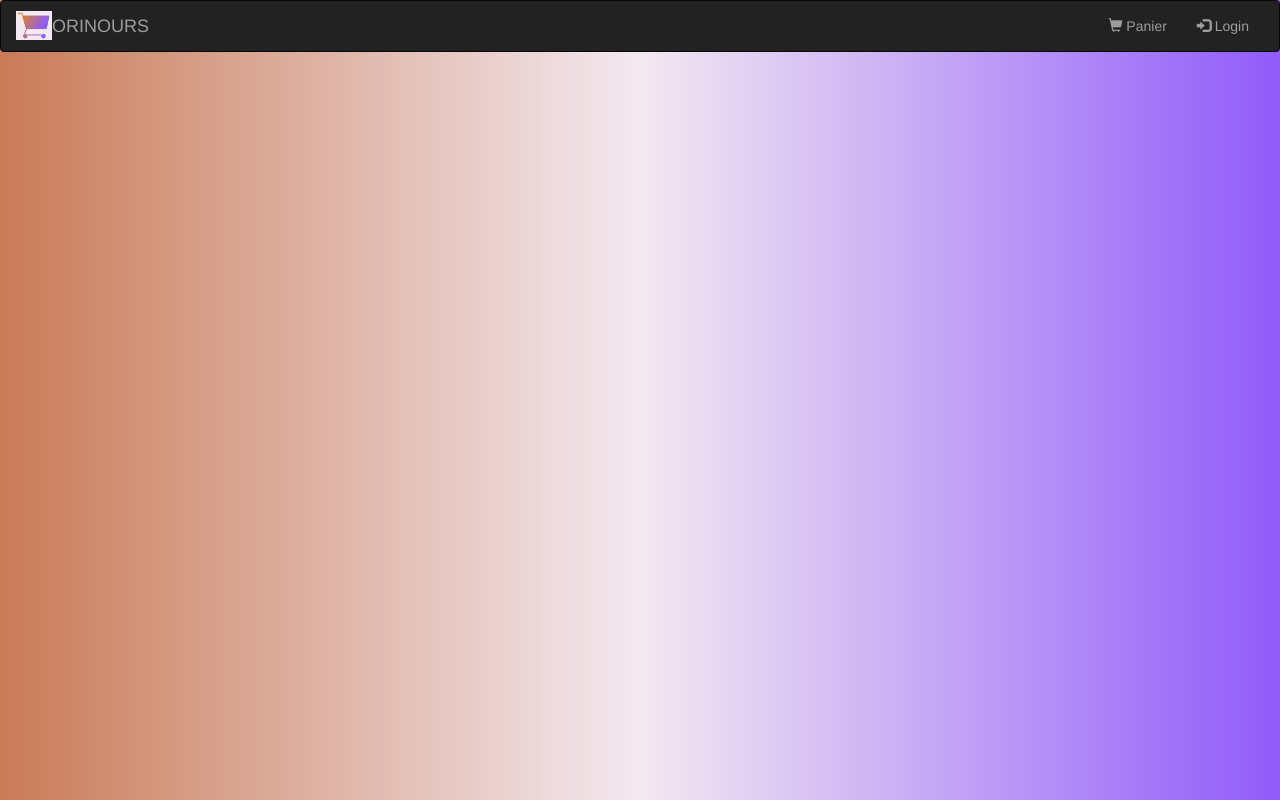
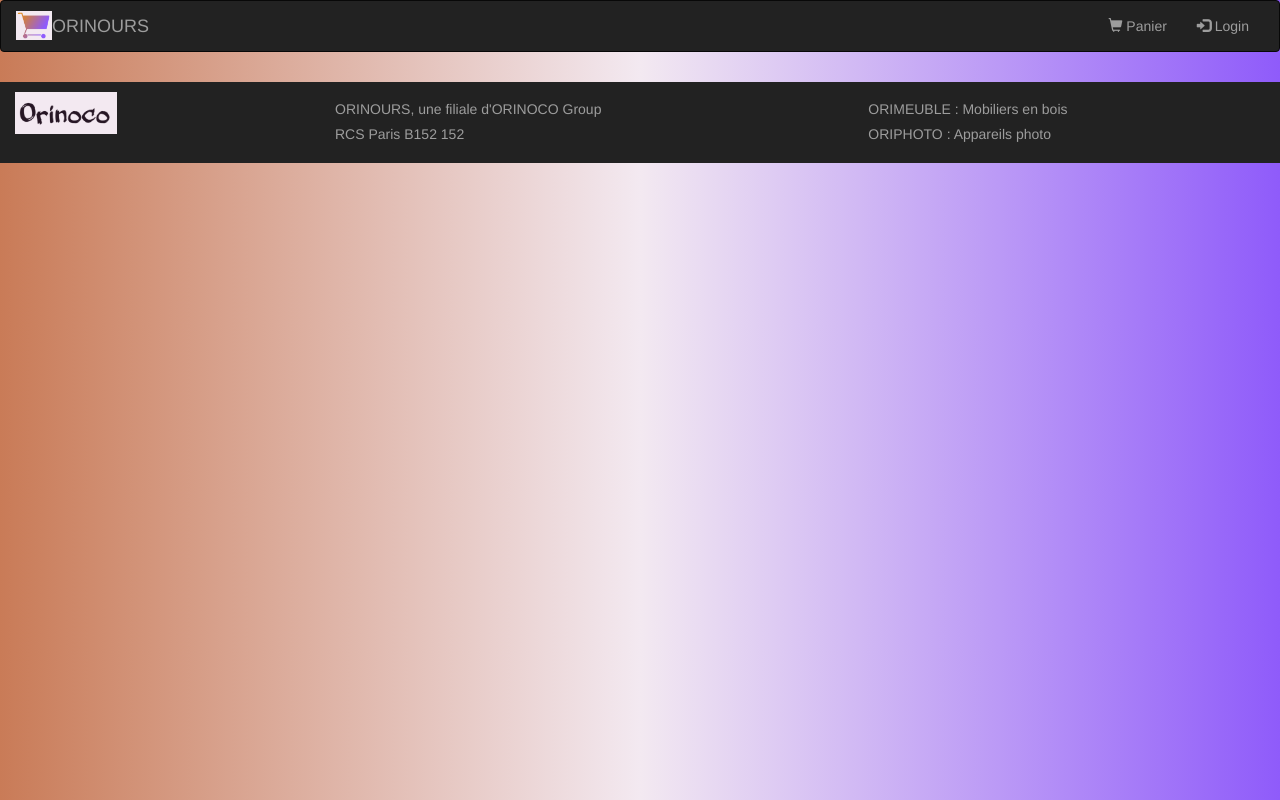
Before and after one commit to GHIRARDIPatrick/PatrickGhirardi_P5_30072021, a website: page index.html in a window 1280 px wide. Drawn offline with nearby package versions, Linux system fonts and the light colour scheme.

Commit message:
Footer Mise en place

```diff
--- a/css/main.scss
+++ b/css/main.scss
@@ -2,6 +2,7 @@
     $couleur-fond-de-page:#f3e9f1;
     $couleur1:#c97b57;
     $couleur2:#8f5bfa;
+    $couleur-txt-nav:#9d9d9d;
     // BASE //
     body {
         background: linear-gradient(0.25turn, $couleur1, $couleur-fond-de-page, $couleur2);
@@ -9,6 +10,11 @@ body {
 
     .container {
         margin-top: 15px;
+    }
+
+    // NAVIGATION //
+    nav {
+        margin-bottom: 10px;
     }
 
     .navbar-brand {
@@ -26,4 +32,29 @@ body {
         }
     }
 
-// BASE TEXTE //
+    // FOOTER //
+    footer {
+        margin-top: 10px;
+        padding: 10px 0px;
+        background-color: #222222;
+        color: $couleur-txt-nav;
+        .footer-barre-separation {
+            border-bottom: solid $couleur-txt-nav 2px;
+            @media screen and (min-width: 992px) {
+                border: none;
+            }
+        }
+        .footer-tabulation {
+            margin-left: 16%;
+            @media screen and (min-width: 992px) {
+                margin-left: 0;
+            }
+        }
+        img {
+            width: 15%;
+            float: left;
+            @media screen and (min-width: 992px) {
+                width: 35%;
+            }
+        }
+    }
--- a/index.html
+++ b/index.html
@@ -59,10 +59,22 @@
         </div>
     </nav>
 
-    <div class="container">
+    <div class="container"></div>
 
-        <footer></footer>
-    </div>
+    <footer class="container-fluid row">
+        <div class="col col-lg-3">
+            <a><img src="images/RS-Groupe.png" alt="Logo de ORINOCO Group"></a>
+        </div>
+        <div class="col col-lg-5 footer-barre-separation">
+            <p class="h5 ">ORINOURS, une filiale d'ORINOCO Group</p>
+            <p class="h5 footer-tabulation">RCS Paris B152 152</p>
+        </div>
+        <div class="col col-lg-4">
+            <p class="h5">ORIMEUBLE : Mobiliers en bois</p>
+            <p class="h5">ORIPHOTO : Appareils photo</p>
+        </div>
+    </footer>
+
 
 
 
```
Also changed, not shown: css/style.css, 1 other file. Lines whose indentation alone changed are shown as unchanged.
